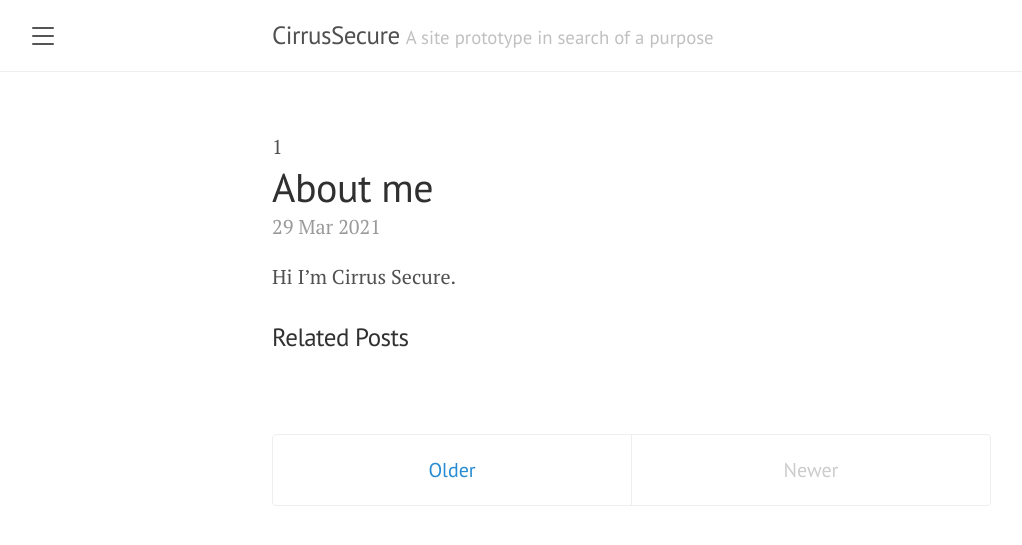
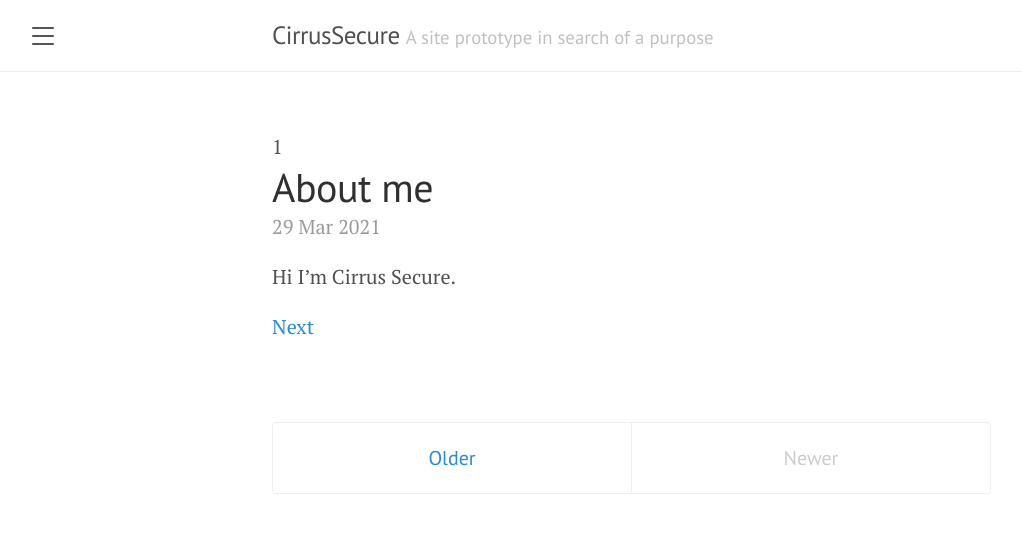
Before and after one commit to cirrussecure/lanyon-archive, a Jekyll site: the page built from index.html, in a window 1280 px wide. Shown: the top 545 px of the page, without its empty margins (8-1030 px from the left). Built offline with Jekyll 4.4.1, drawn with Linux system fonts in a browser that asks for light colours; the list of posts is cut into pages by our own code.

Commit message:
Update index.html

```diff
--- a/index.html
+++ b/index.html
@@ -21,14 +21,7 @@ title: Home
 
     {% if paginator.page == 1 %}
       {{ post.content }}
-        <div>
-        <h3>Related Posts</h3>
-        <ul>
-         {% for related_post in site.related_posts %}
-            <li><a href="{{ related_post.url }}">{{ related_post.title }}</a></li>
-          {% endfor %}
-        </ul>
-        </div>
+      <a href="{{ site.url }}">Next</a>
     {% break %}
     {% else %}
       {{ post.content }}
```
